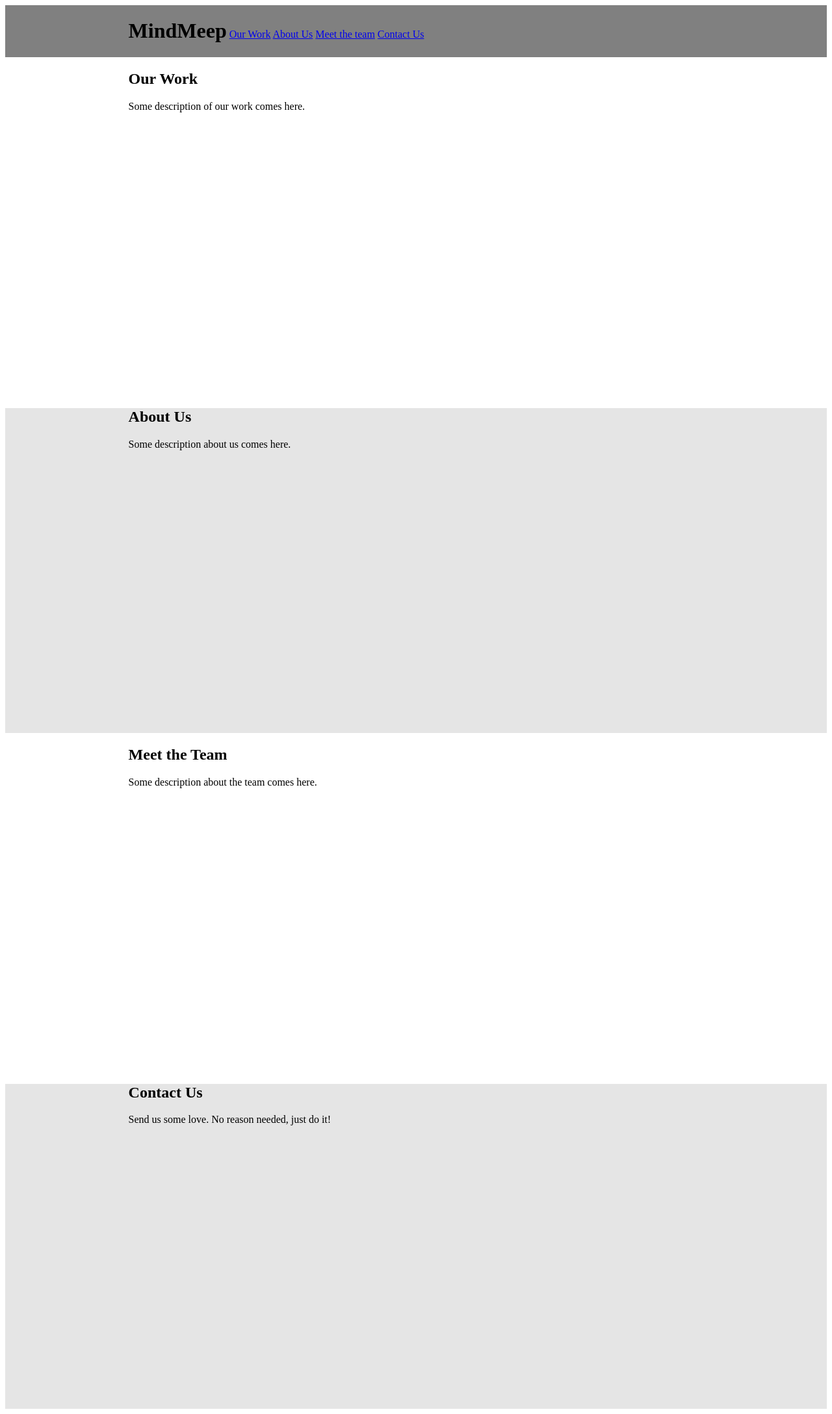
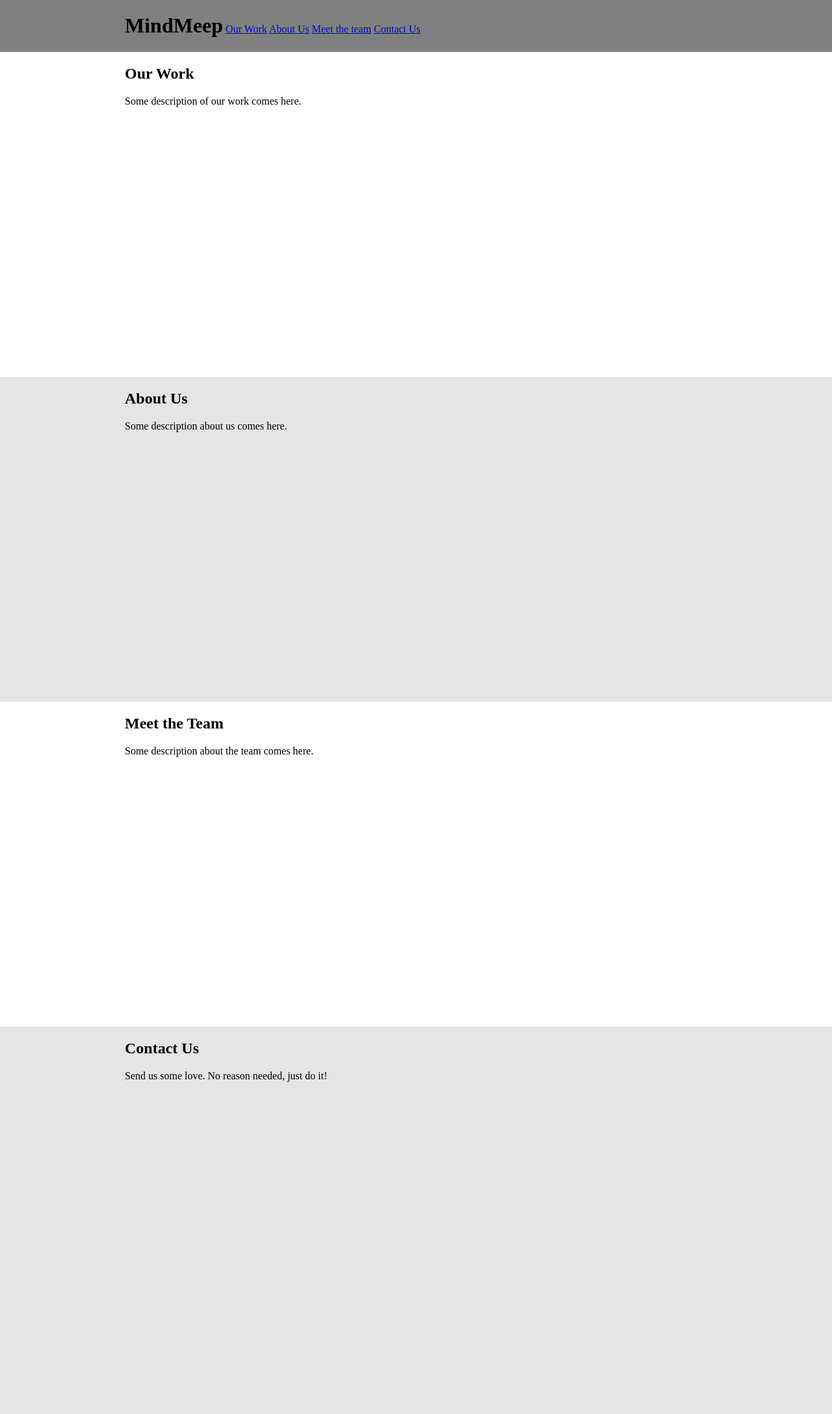
Before and after one commit to MindMeep/home-site, a PHP site: page / in a window 1280 px wide. Shown: the whole page at 65% size. After the commit the page ends 1665 px from the top, so only its background shows below. Run offline with PHP 8.4, Linux system fonts and the light colour scheme; some libraries are stand-ins or nearby versions.

Commit message:
fixed some positioning

```diff
--- a/css/main.css
+++ b/css/main.css
@@ -1,8 +1,5 @@
-section:nth-child(odd) {
-	background-color: #e5e5e5;
-}
-section {
-	min-height: 500px;
+body {
+	margin: 0;
 }
 header {
 	background-color: grey;
@@ -17,3 +14,14 @@ section > div, header > div {
 header nav, header h1 {
 	display: inline-block;
 }
+section:nth-child(odd) {
+	background-color: #e5e5e5;
+}
+section {
+	min-height: 500px;
+	overflow: hidden;
+}
+section > h1 {
+	text-align: center;
+	font-size: 40px;
+}
```
